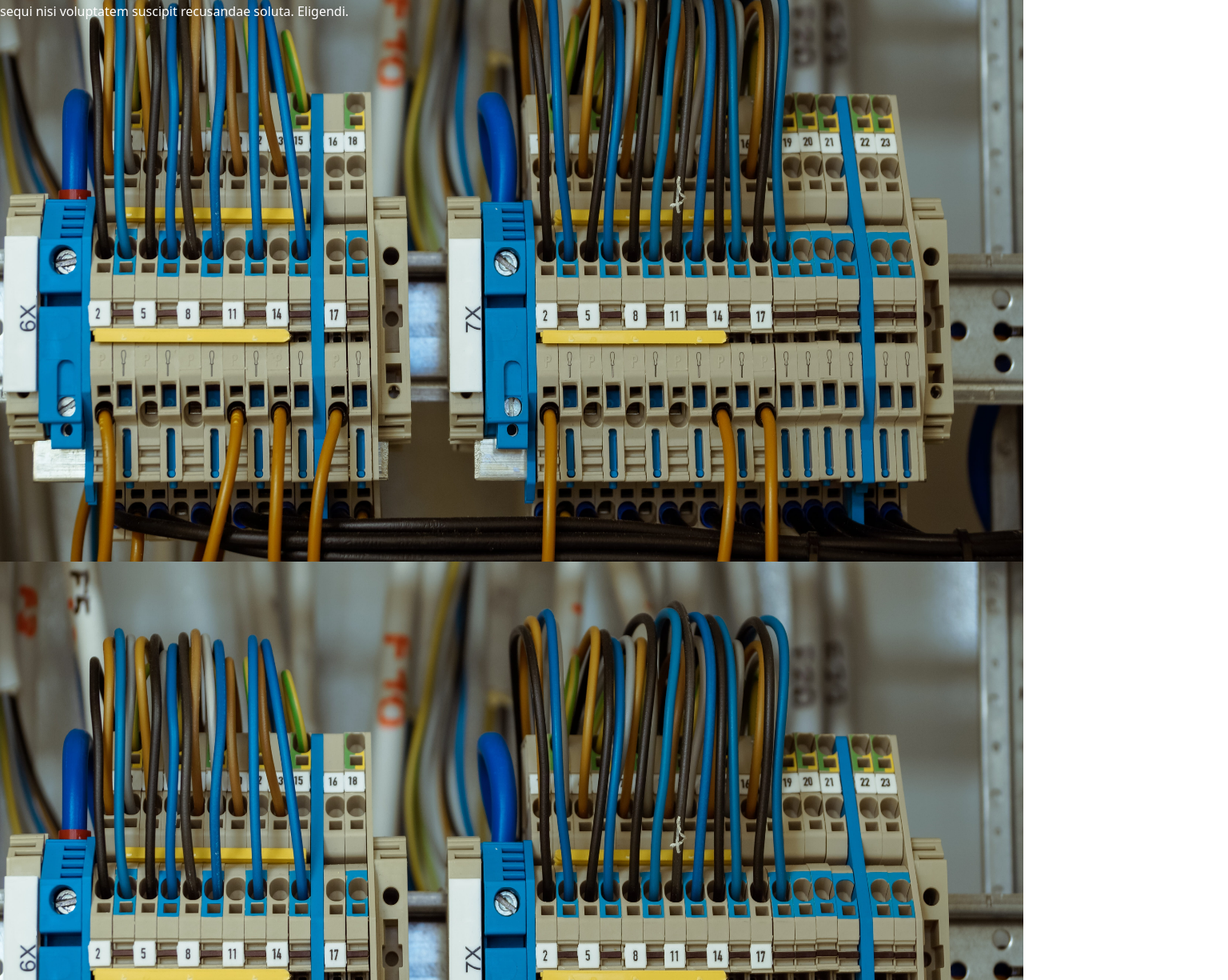
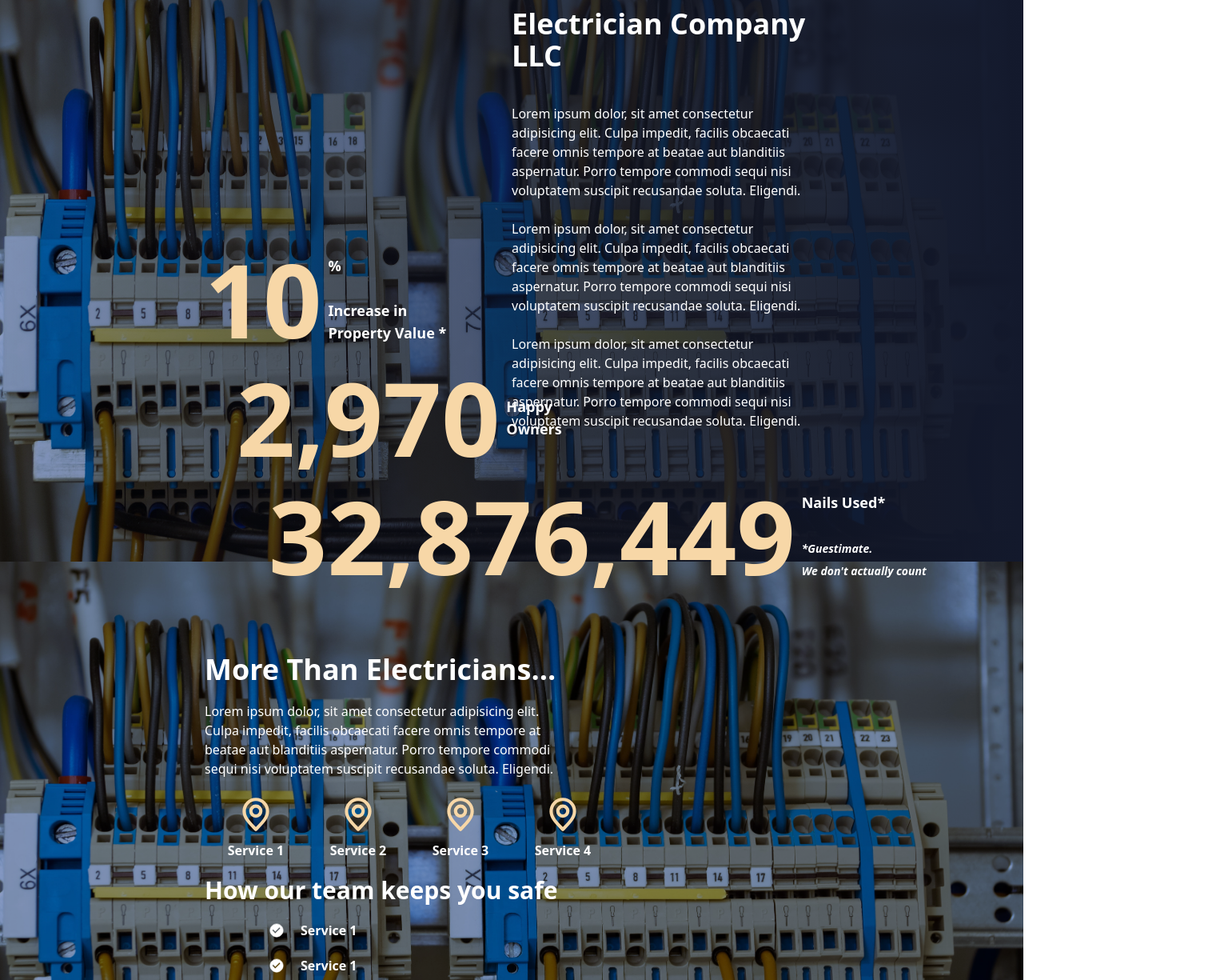
Before and after one commit to TheCryptoChad/Electrician-Site, a Next.js app: page / in a window 1280 px wide. Shown: the part 1060-2285 px from the top of the page at 80% size, 1536 px wide, since content can reach past the window. Built offline with nearby package versions, Linux system fonts and the light colour scheme.

Commit message:
finished about us

```diff
--- a/components/home/AboutUs.tsx
+++ b/components/home/AboutUs.tsx
@@ -4,28 +4,169 @@ import { Separator } from '../ui/separator';
 
 export default function AboutUs() {
 	return (
-		<section className='relative h-[200vh] w-full text-white'>
+		<section className='relative flex h-[200vh] w-full justify-center text-white'>
+			<div className='absolute -z-10 h-[90%] w-full bg-blue-900 opacity-50 mix-blend-multiply'></div>
+			<div className='absolute top-0 -z-10 h-1/2 w-full bg-gradient-to-r from-transparent to-[#13192C]'></div>
+
 			<Image
 				alt='Hero'
-				className='absolute top-0 -z-10 flex h-1/2 w-full items-center justify-center'
+				className='absolute top-0 -z-20 h-1/2 w-full'
 				height={50}
 				src='/images/route-hero.jpg'
 				width={1080}
 			/>
 			<Image
 				alt='Hero'
-				className='absolute bottom-0 -z-10 flex h-1/2 w-full items-center justify-center'
+				className='absolute top-1/2 -z-20 h-2/5 w-full'
 				height={50}
 				src='/images/route-hero.jpg'
 				width={1080}
 			/>
-			<div>
-			<div className='flex items-center gap-5'>
+
+			<div className='relative grid w-3/5 gap-y-10 grid-cols-2 pt-10'>
+				<div className='absolute bottom-[48%] w-screen flex flex-col gap-5'>
+					<div className='flex items-center gap-2'>
+						<h1 className='text-9xl font-extrabold text-[#F7D7A7]'>10</h1>
+						<p className='text-lg font-bold'>
+							%<br /><br />
+							Increase in
+							<br />
+							Property Value *
+						</p>
+					</div>
+
+					<div className='ml-10 flex items-center gap-2'>
+						<h1 className='text-9xl font-extrabold text-[#F7D7A7]'>2,970</h1>
+						<p className='text-lg font-bold'>
+							Happy
+							<br />
+							Owners
+						</p>
+					</div>
+
+					<div className='ml-20 flex items-center gap-2'>
+						<h1 className='text-9xl font-extrabold text-[#F7D7A7]'>32,876,449</h1>
+						<p className='text-lg font-bold'>
+							Nails Used*
+							<br /><br />
+							<span className='text-sm italic'>
+								*Guestimate.
+								<br />
+								We don&apos;t actually count
+							</span>
+						</p>
+					</div>
+				</div>
+
+				<p></p>
+
+				<div className='flex flex-col gap-10'>
+					<div className='flex items-center gap-5'>
 						<Separator className='w-16 bg-[#F7D7A7]' />
 						<h2 className='flex-1 whitespace-nowrap text-xl font-bold text-[#F7D7A7]'>About Us</h2>
 					</div>
-				<h1 className='text-5xl font-extrabold'>{companyName}</h1>
-				<p>Lorem ipsum dolor, sit amet consectetur adipisicing elit. Culpa impedit, facilis obcaecati facere omnis tempore at beatae aut blanditiis aspernatur. Porro tempore commodi sequi nisi voluptatem suscipit recusandae soluta. Eligendi.</p>
+					<h1 className='text-4xl font-extrabold'>{companyName}</h1>
+					<p>
+						Lorem ipsum dolor, sit amet consectetur adipisicing elit. Culpa impedit, facilis obcaecati facere omnis
+						tempore at beatae aut blanditiis aspernatur. Porro tempore commodi sequi nisi voluptatem suscipit recusandae
+						soluta. Eligendi.
+						<br />
+						<br />
+						Lorem ipsum dolor, sit amet consectetur adipisicing elit. Culpa impedit, facilis obcaecati facere omnis
+						tempore at beatae aut blanditiis aspernatur. Porro tempore commodi sequi nisi voluptatem suscipit recusandae
+						soluta. Eligendi.
+						<br />
+						<br />
+						Lorem ipsum dolor, sit amet consectetur adipisicing elit. Culpa impedit, facilis obcaecati facere omnis
+						tempore at beatae aut blanditiis aspernatur. Porro tempore commodi sequi nisi voluptatem suscipit recusandae
+						soluta. Eligendi.
+					</p>
+				</div>
+
+				<div className='col-span-2 flex flex-col gap-5'>
+					<h1 className='text-4xl font-extrabold'>More Than Electricians...</h1>
+					<p className='w-3/5'>
+						Lorem ipsum dolor, sit amet consectetur adipisicing elit. Culpa impedit, facilis obcaecati facere omnis
+						tempore at beatae aut blanditiis aspernatur. Porro tempore commodi sequi nisi voluptatem suscipit recusandae
+						soluta. Eligendi.
+					</p>
+
+					<div className='grid w-2/3 grid-cols-4'>
+						<div className='flex flex-col items-center justify-center gap-2'>
+							<Image
+								alt='Service 1'
+								className='duration-900 transition-transform hover:scale-110'
+								height={50}
+								src='/icons/location.svg'
+								width={50}
+							/>
+							<p className='font-bold'>Service 1</p>
+						</div>
+						<div className='flex flex-col items-center justify-center gap-2'>
+							<Image
+								alt='Service 2'
+								className='duration-900 transition-transform hover:scale-110'
+								height={50}
+								src='/icons/location.svg'
+								width={50}
+							/>
+							<p className='font-bold'>Service 2</p>
+						</div>
+						<div className='flex flex-col items-center justify-center gap-2'>
+							<Image
+								alt='Service 3'
+								className='duration-900 transition-transform hover:scale-110'
+								height={50}
+								src='/icons/location.svg'
+								width={50}
+							/>
+							<p className='font-bold'>Service 3</p>
+						</div>
+						<div className='flex flex-col items-center justify-center gap-2'>
+							<Image
+								alt='Service 4'
+								className='duration-900 transition-transform hover:scale-110'
+								height={50}
+								src='/icons/location.svg'
+								width={50}
+							/>
+							<p className='font-bold'>Service 4</p>
+						</div>
+					</div>
+
+					<h1 className='text-3xl font-extrabold'>How our team keeps you safe</h1>
+					<ul className='ml-20 flex flex-col gap-5'>
+						<li className='flex items-center gap-5'>
+							<Image
+								alt='Checkmark'
+								height={20}
+								src='/icons/checkmark.svg'
+								width={20}
+							/>
+							<p className='font-semibold'>Service 1</p>
+						</li>
+
+						<li className='flex items-center gap-5'>
+							<Image
+								alt='Checkmark'
+								height={20}
+								src='/icons/checkmark.svg'
+								width={20}
+							/>
+							<p className='font-semibold'>Service 1</p>
+						</li>
+
+						<li className='flex items-center gap-5'>
+							<Image
+								alt='Checkmark'
+								height={20}
+								src='/icons/checkmark.svg'
+								width={20}
+							/>
+							<p className='font-semibold'>Service 1</p>
+						</li>
+					</ul>
+				</div>
 			</div>
 		</section>
 	);
```
Also changed, not shown: public/icons/checkmark.svg (added).
